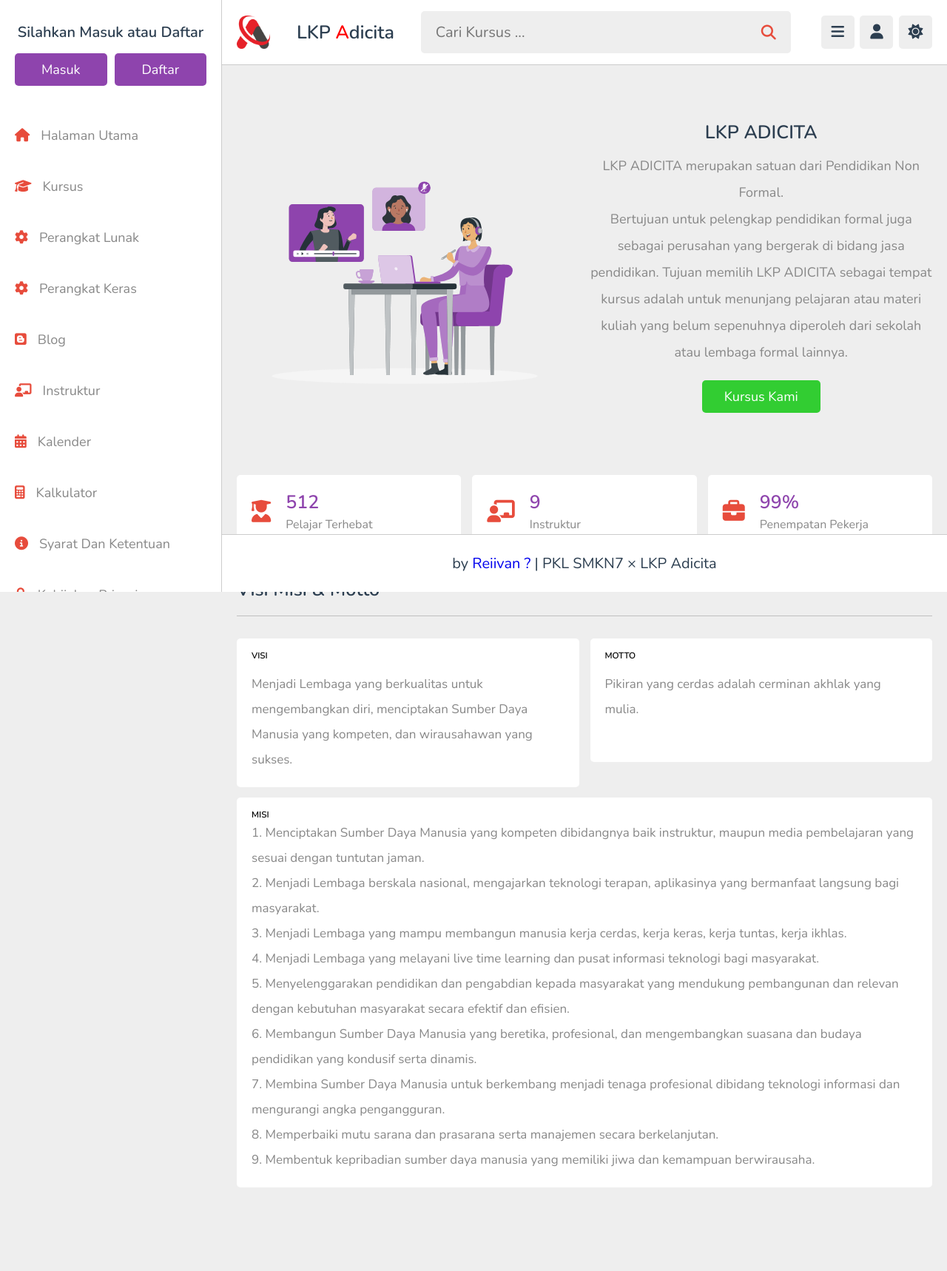
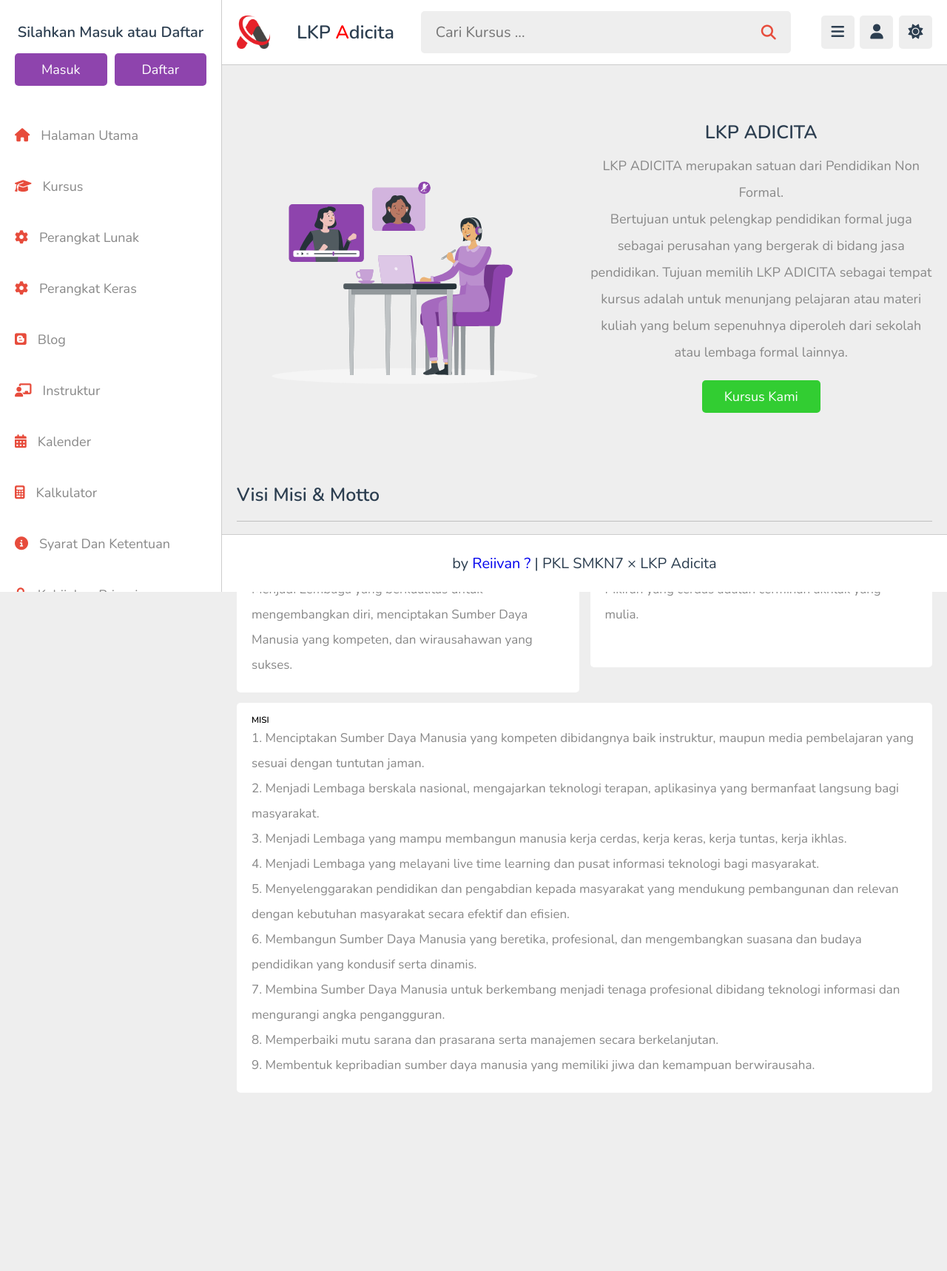
Before and after one commit to RevanSP/LearningManagementSystem, a PHP site: page /about.php in a window 1280 px wide. Shown: the whole page at 74% size. After the commit the page ends 1477 px from the top, so only its background shows below. Run offline with PHP 8.4, Linux system fonts and the light colour scheme; data comes from the database, SQL or seed files in the repository.

Commit message:
Update about.php

```diff
--- a/about.php
+++ b/about.php
@@ -51,36 +51,6 @@ if (isset($_COOKIE['user_id'])) {
 
       </div>
 
-      <div class="box-container">
-
-
-
-         <div class="box">
-
-            <i class="fas fa-user-graduate"></i>
-            <div>
-               <h3>512</h3>
-               <span>Pelajar Terhebat</span>
-            </div>
-         </div>
-
-         <div class="box">
-            <i class="fas fa-chalkboard-user"></i>
-            <div>
-               <h3>9</h3>
-               <span>Instruktur</span>
-            </div>
-         </div>
-
-         <div class="box">
-            <i class="fas fa-briefcase"></i>
-            <div>
-               <h3>99%</h3>
-               <span>Penempatan Pekerja</span>
-            </div>
-         </div>
-
-      </div>
 
    </section>
 
```
